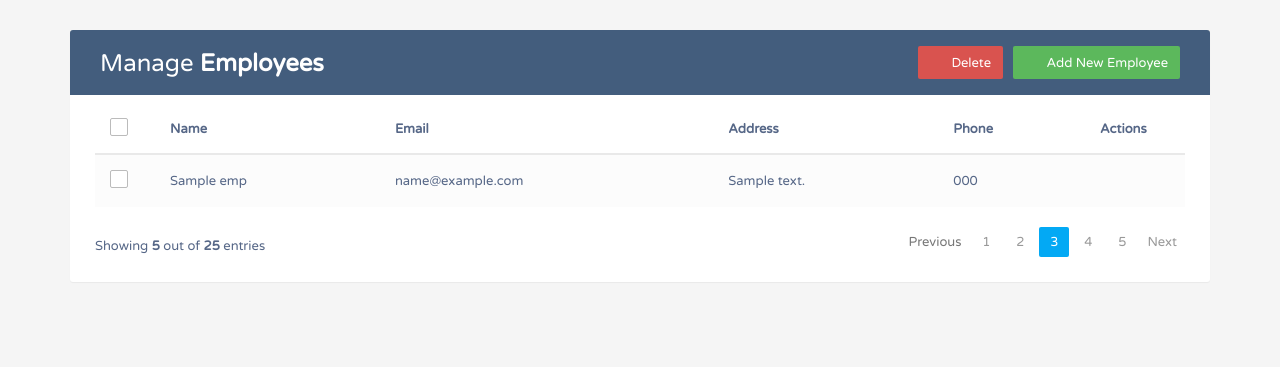
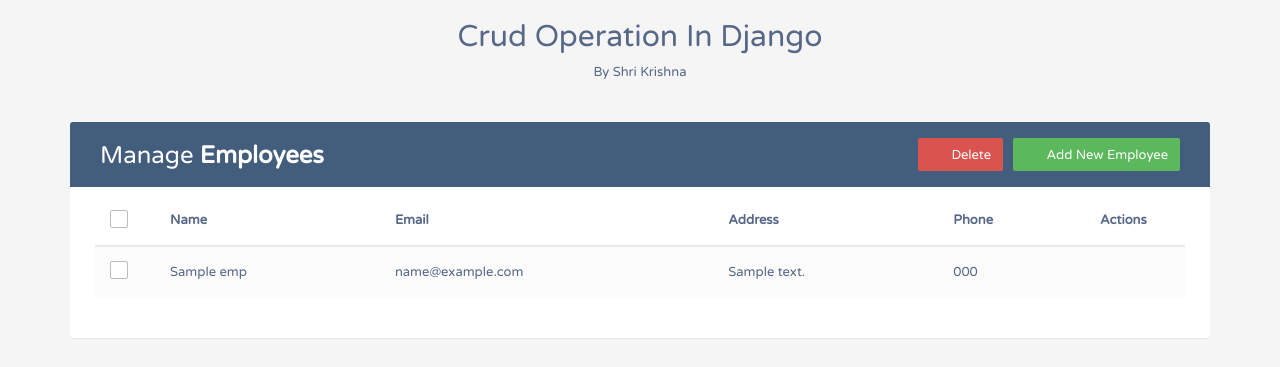
Before and after one commit to krissh6563-droid/Django-Crud-Operations, a Django app: template Crud_operation/myapp/templates/index.html in a window 1280 px wide. Shown: the top 367 px of the page. Run offline with Django 5.2, Linux system fonts and the light colour scheme; the template is opened without the code that fills it: most values are stand-ins (such as "Sample title", 1, 10 or a date in 2020); some libraries are stand-ins or nearby versions.

Commit message:
Final Update

```diff
--- a/Crud_operation/myapp/templates/index.html
+++ b/Crud_operation/myapp/templates/index.html
@@ -234,6 +234,10 @@
 </style>
 
   <body>
+	<div class="container">
+		<h2 style="text-align:center">Crud Operation In Django</h2>
+		<p style="text-align:center">By Shri Krishna </p>
+	</div>
     <div class="container">
         <div class="table-wrapper">
             <div class="table-title">
@@ -284,6 +288,7 @@
 					{% endfor %}
                 </tbody>
             </table>
+			<!--
 			<div class="clearfix">
                 <div class="hint-text">Showing <b>5</b> out of <b>25</b> entries</div>
                 <ul class="pagination">
@@ -297,6 +302,7 @@
                 </ul>
             </div>
         </div>
+		-->
     </div>
 	<!-- Add Modal HTML -->
 	<div id="addEmployeeModal" class="modal fade">
```
